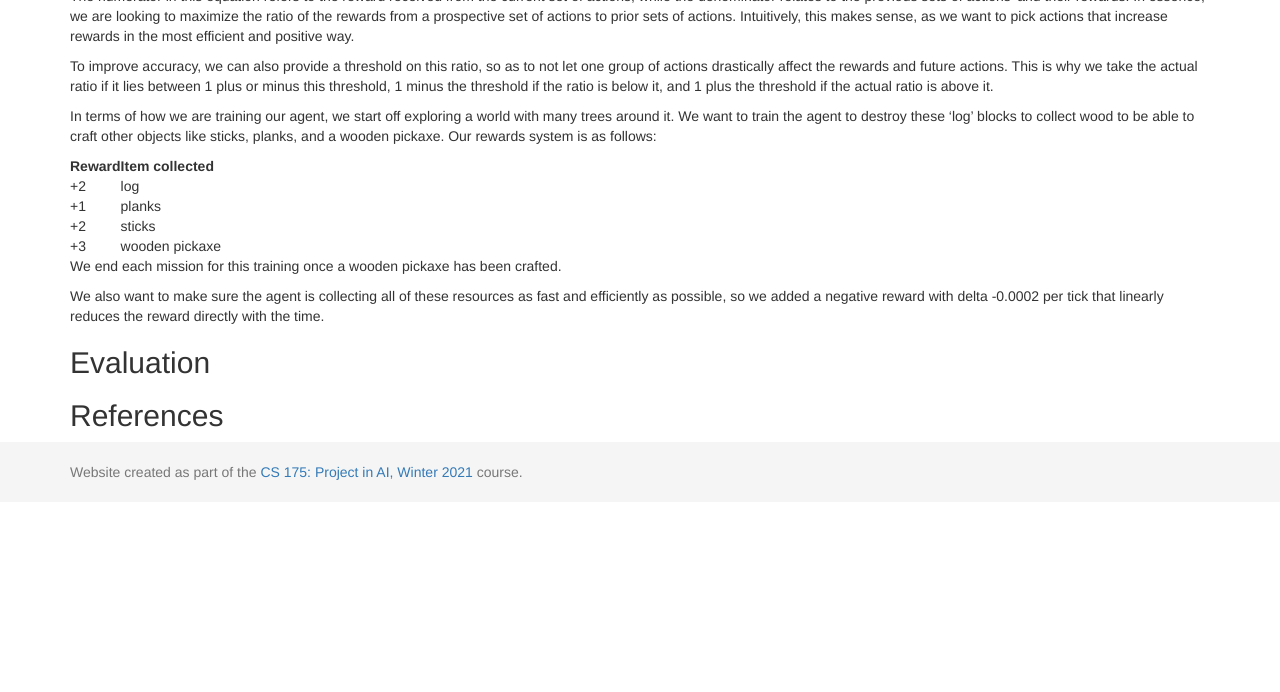
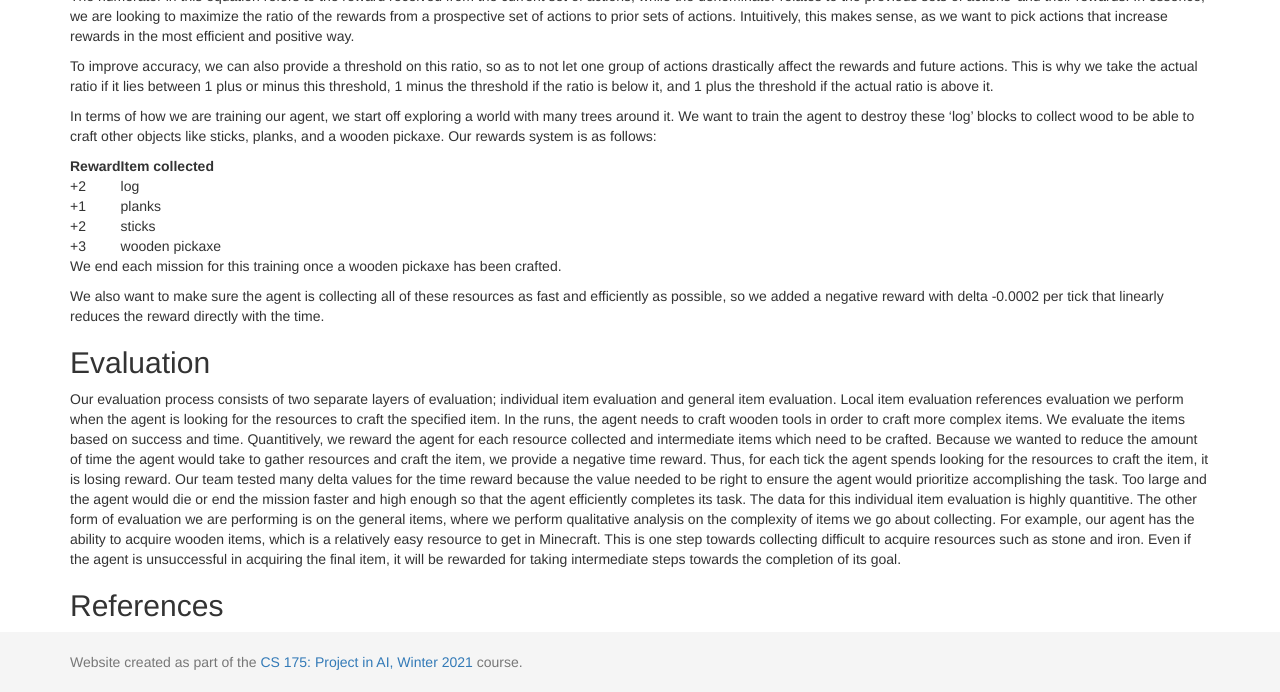
Before and after one commit to parth-parekh/CS175, a Jekyll site: the page built from docs/final.md, in a window 1280 px wide and 900 px high, scrolled down 694 px, cut to the strip 208-900 px from the top of the window. Built offline with Jekyll 4.4.1, drawn with Linux system fonts in a browser that asks for light colours; before the commit the page ends 1404 px from its top, so only the background shows below that.

Commit message:
Update final.md

```diff
--- a/docs/final.md
+++ b/docs/final.md
@@ -30,5 +30,6 @@ We end each mission for this training once a wooden pickaxe has been crafted.
 We also want to make sure the agent is collecting all of these resources as fast and efficiently as possible, so we added a negative reward with delta -0.0002 per tick that linearly reduces the reward directly with the time.
 
 ## Evaluation
-
+Our evaluation process consists of two separate layers of evaluation; individual item evaluation and general item evaluation. Local item evaluation references evaluation we perform when the agent is looking for the resources to craft the specified item. In the runs, the agent needs to craft wooden tools in order to craft more complex items. We evaluate the items based on success and time. Quantitively, we reward the agent for each resource collected and intermediate items which need to be crafted. Because we wanted to reduce the amount of time the agent would take to gather resources and craft the item, we provide a negative time reward. Thus, for each tick the agent spends looking for the resources to craft the item, it is losing reward. Our team tested many delta values for the time reward because the value needed to be right to ensure the agent would prioritize accomplishing the task. Too large and the agent would die or end the mission faster and high enough so that the agent efficiently completes its task. The data for this individual item evaluation is highly quantitive.
+The other form of evaluation we are performing is on the general items, where we perform qualitative analysis on the complexity of items we go about collecting. For example, our agent has the ability to acquire wooden items, which is a relatively easy resource to get in Minecraft. This is one step towards collecting difficult to acquire resources such as stone and iron. Even if the agent is unsuccessful in acquiring the final item, it will be rewarded for taking intermediate steps towards the completion of its goal.
 ## References
```
